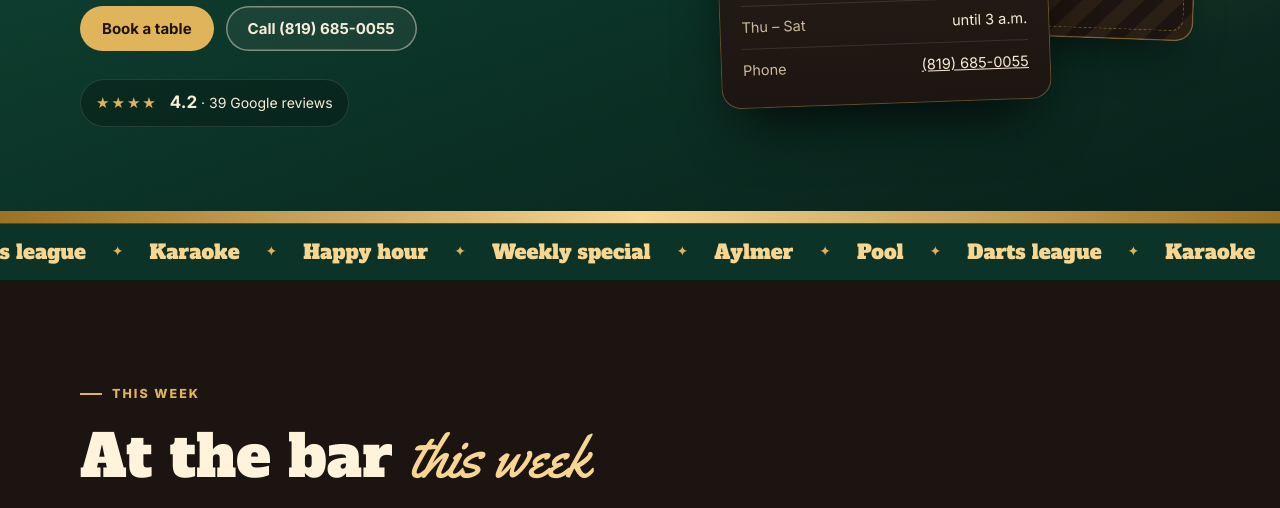
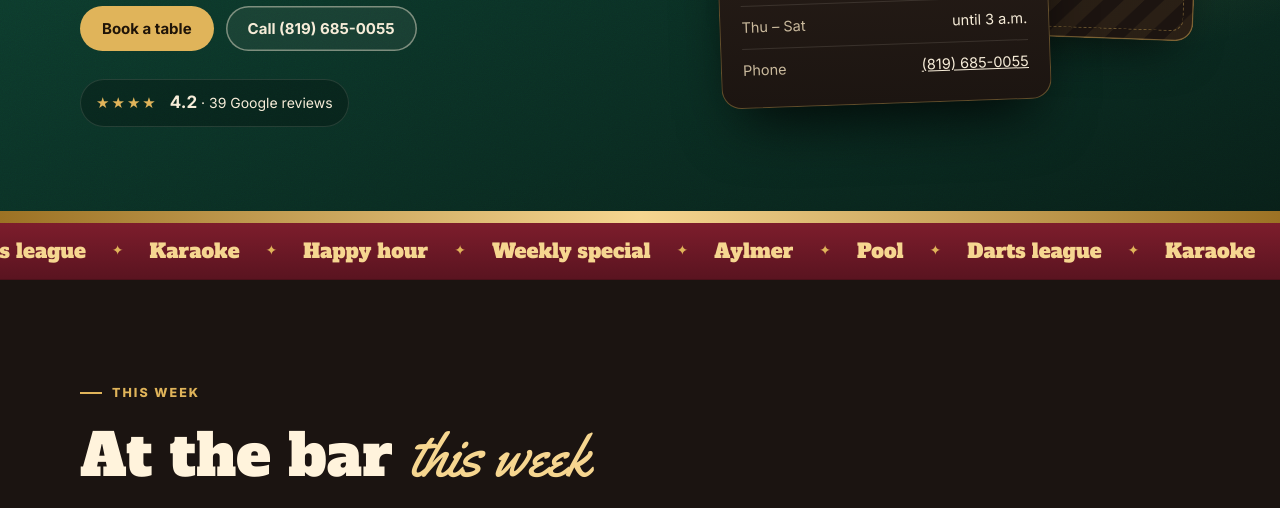
Before and after one commit to Emmanuelxmy/Emmanuelxmy.github.io, a plain HTML site: page demo/bar-la-brass/index.html in a window 1280 px wide. Shown: the part 576-1084 px from the top of the page. Drawn offline with Linux system fonts and the light colour scheme.

Commit message:
Bar La Brass: red band back
Co-Authored-By: Claude Opus 5.5 <noreply@anthropic.com>

```diff
--- a/demo/bar-la-brass/index.html
+++ b/demo/bar-la-brass/index.html
@@ -87,7 +87,7 @@ header.top .btn{order:2}
 .hero:after{content:"";position:absolute;left:0;right:0;bottom:0;height:12px;z-index:3;background:linear-gradient(90deg,var(--brass-d),var(--brass-l) 50%,var(--brass-d))}
 
 /* marquee */
-.marquee{background:var(--felt-d);border-top:1px solid rgba(224,180,90,.25);overflow:hidden;border-bottom:1px solid rgba(0,0,0,.4)}
+.marquee{background:linear-gradient(180deg,var(--wine),var(--oxblood));overflow:hidden;border-bottom:1px solid rgba(0,0,0,.4)}
 .marquee .track{display:flex;width:max-content;animation:slide 32s linear infinite}
 .marquee span{font:400 20px/1 var(--disp);color:var(--brass-l);padding:18px 0;white-space:nowrap}
 .marquee span:after{content:"✦";color:var(--brass);margin:0 26px;font-size:14px;vertical-align:3px}
```
